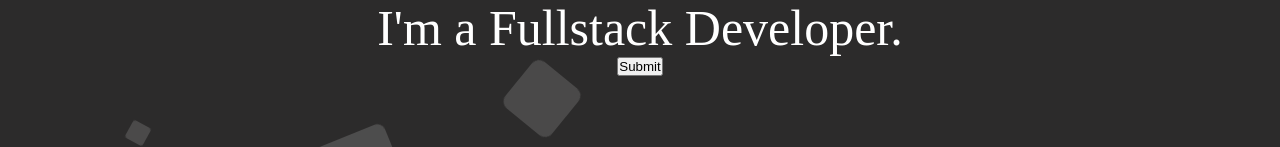
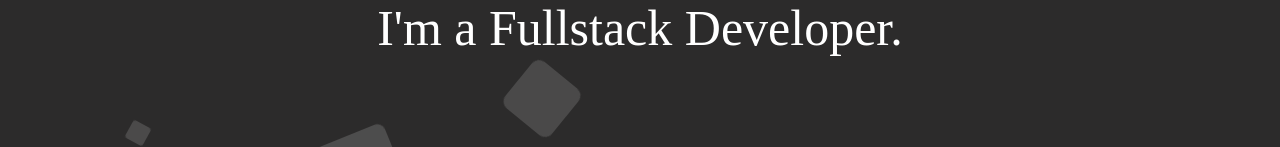
Before and after one commit to George-k-tech/portfolio, a React (Create React App) app: page / in a window 1280 px wide. Shown: the part 517-664 px from the top of the page. Built offline with nearby package versions, Linux system fonts and the light colour scheme.

Commit message:
small changes

```diff
--- a/src/pages/Home.js
+++ b/src/pages/Home.js
@@ -18,9 +18,7 @@ const Home = () => {
           </div>
 
           <div className="div-button">
-            <div class="wrap">
-              <button class="button">Submit</button>
-            </div>
+
           </div>
         </div>
 
```
